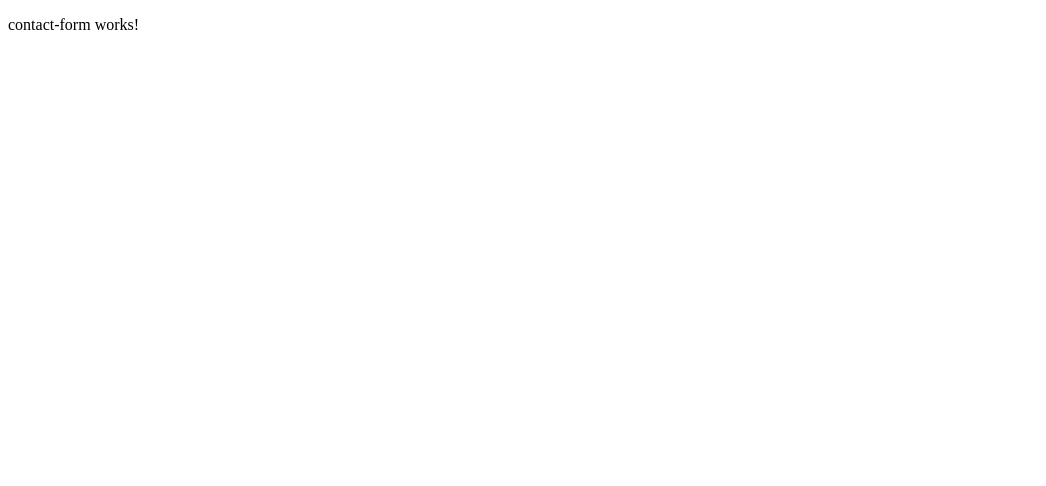
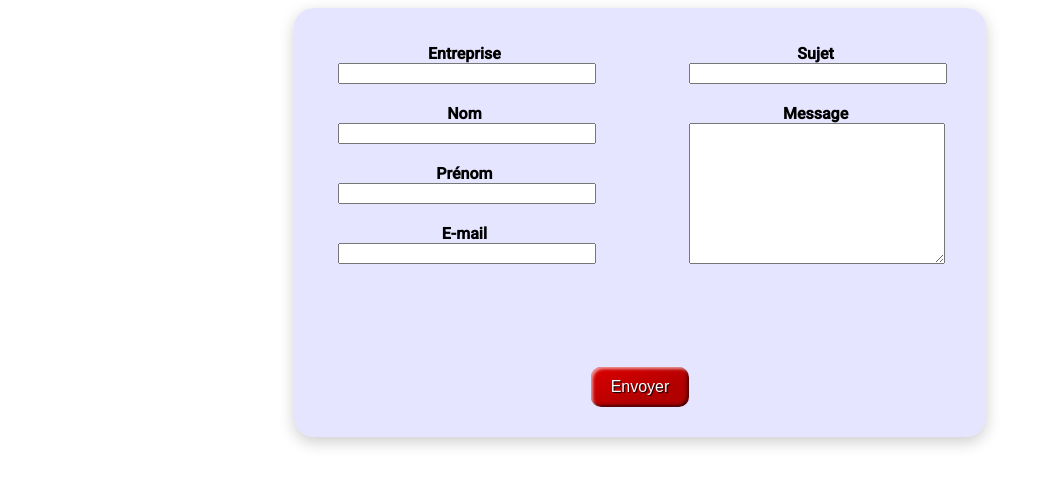
Before and after one commit to Patrice-H/contact-form, an Angular app: page / in a window 1280 px wide. Shown: the top 486 px of the page, without its empty margins (0-1046 px from the left). Built offline with nearby package versions, Linux system fonts and the light colour scheme.

Commit message:
Create contact form component

```diff
--- a/src/app/contact-form/contact-form.component.html
+++ b/src/app/contact-form/contact-form.component.html
@@ -1 +1,55 @@
-<p>contact-form works!</p>
+<div id="contact-form">
+  <form method="post">
+    <div id="contact-data">
+      <fieldset id="contact">
+        <div class="contact-form-element">
+          <div class="contact-text">
+            <label for="lastname">Entreprise</label>
+            <p class="contact-form-error hidden" id="error-lastname"></p>
+          </div>
+          <input type="text" name="companyname" id="companyname" required />
+        </div>
+        <div class="contact-form-element">
+          <div class="contact-text">
+            <label for="lastname">Nom</label>
+            <p class="contact-form-error hidden" id="error-lastname"></p>
+          </div>
+          <input type="text" name="lastname" id="lastname" required />
+        </div>
+        <div class="contact-form-element">
+          <div class="contact-text">
+            <label for="firstname">Prénom</label>
+            <p class="contact-form-error hidden" id="error-firstname"></p>
+          </div>
+          <input type="text" name="firstname" id="firstname" required />
+        </div>
+        <div class="contact-form-element">
+          <div class="contact-text">
+            <label for="email">E-mail</label>
+            <p class="contact-form-error hidden" id="error-email"></p>
+          </div>
+          <input type="email" name="email" id="email" required />
+        </div>
+      </fieldset>
+      <fieldset id="message">
+        <div class="contact-form-element">
+          <div class="contact-text">
+            <label for="subject">Sujet</label>
+            <p class="contact-form-error hidden" id="error-subject"></p>
+          </div>
+          <input type="text" name="subject" id="subject" required />
+        </div>
+        <div class="contact-form-element">
+          <div class="contact-text">
+            <label for="message">Message</label>
+            <p class="contact-form-error hidden" id="error-message"></p>
+          </div>
+          <textarea name="message" id="message" required></textarea>
+        </div>
+      </fieldset>
+    </div>
+    <div id="contact-submit">
+      <button type="submit" class="button" id="submit-btn">Envoyer</button>
+    </div>
+  </form>
+</div>
--- a/src/app/contact-form/contact-form.component.scss
+++ b/src/app/contact-form/contact-form.component.scss
@@ -0,0 +1,87 @@
+form {
+  position: relative;
+  font-family: "Roboto";
+}
+fieldset {
+  border: none;
+  width: 40%;
+  position: absolute;
+}
+#contact {
+  left: 0;
+}
+#contact-data {
+  display: grid;
+  grid-template-columns: 1fr 1fr;
+}
+#contact-form {
+  width: 50%;
+  padding: 60px 100px;
+  margin: auto;
+  background-color: rgba(0, 0, 255, 0.1);
+  box-shadow: 0 5px 16px rgba(0, 0, 0, 0.2);
+  border-radius: 20px;
+}
+#contact-submit {
+  text-align: center;
+  margin-top: 45%;
+  input {
+    display: block;
+  }
+}
+#submit-btn {
+  display: block;
+  margin: auto;
+  border: 0;
+  line-height: 2.5;
+  padding: 0 20px;
+  font-size: 1rem;
+  text-align: center;
+  color: #fff;
+  text-shadow: 1px 1px 1px #000;
+  border-radius: 10px;
+  background-color: rgba(220, 0, 0, 1);
+  background-image: linear-gradient(
+    to top left,
+    rgba(0, 0, 0, 0.2),
+    rgba(0, 0, 0, 0.2) 30%,
+    rgba(0, 0, 0, 0)
+  );
+  box-shadow: inset 2px 2px 3px rgba(255, 255, 255, 0.6),
+    inset -2px -2px 3px rgba(0, 0, 0, 0.6);
+}
+#message {
+  right: 0;
+}
+.contact-text {
+  label {
+    margin: auto;
+    font-weight: bold;
+  }
+}
+.contact-form-element {
+  display: block;
+  text-align: center;
+  margin-bottom: 20px;
+  input {
+    max-width: 250px;
+    width: 100%;
+  }
+  textarea {
+    max-width: 250px;
+    width: 100%;
+    height: 135px;
+    margin: 0;
+  }
+}
+.contact-form-error {
+  margin: 0;
+}
+@media screen and (max-width: 1280px) {
+  #contact-form {
+    padding: 30px;
+  }
+  #contact-submit {
+    margin-top: 52%;
+  }
+}
```
